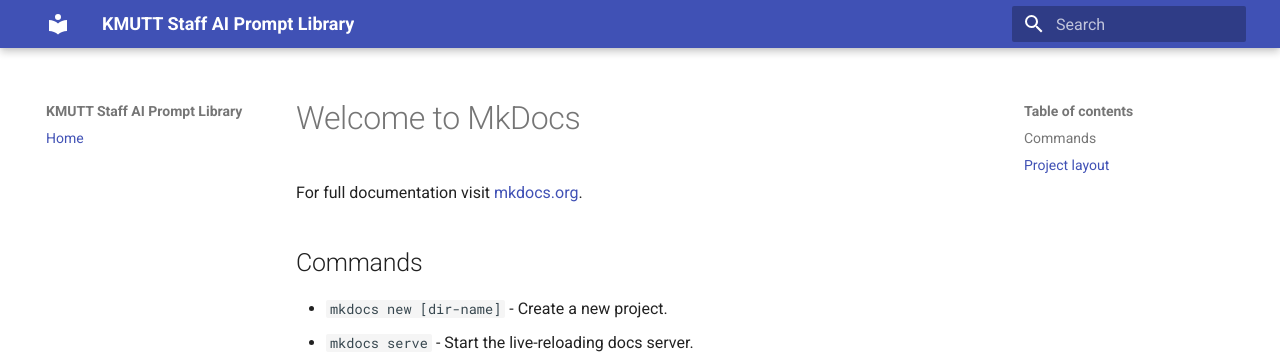
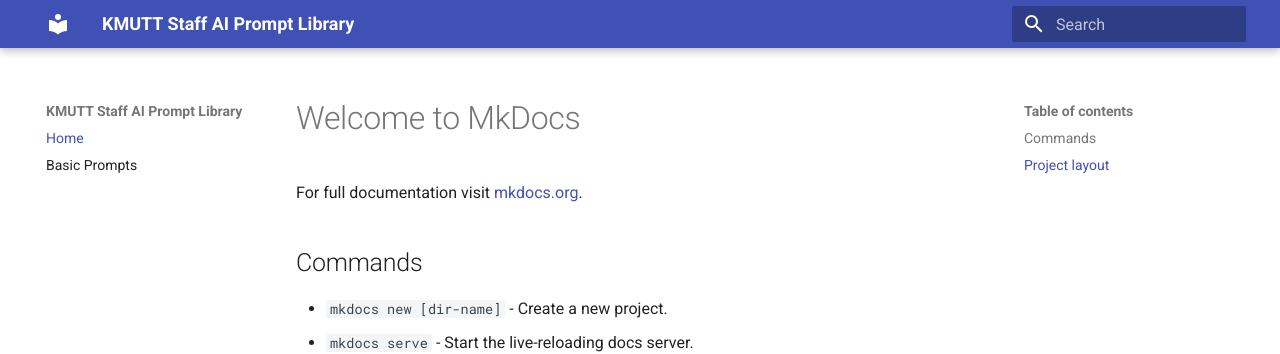
Before and after one commit to warasinee-cha/kmutt-staff-prompt-lib, an MkDocs documentation site: the page built from docs/index.md, in a window 1280 px wide. Shown: the top 354 px of the page. Built offline with MkDocs 1.6.1 and Material for MkDocs 9.7.7, drawn with Linux system fonts in a browser that asks for light colours.

Commit message:
first exercise

```diff
--- a/mkdocs.yml
+++ b/mkdocs.yml
@@ -11,6 +11,7 @@
 
 nav:
   - Home: index.md
+  - Basic Prompts: basic-prompts.md
 
 extra_css:
   - stylesheets/extra.css
```
Also changed, not shown: site/basic-prompts/index.html (added), site/search/search_index.json.
